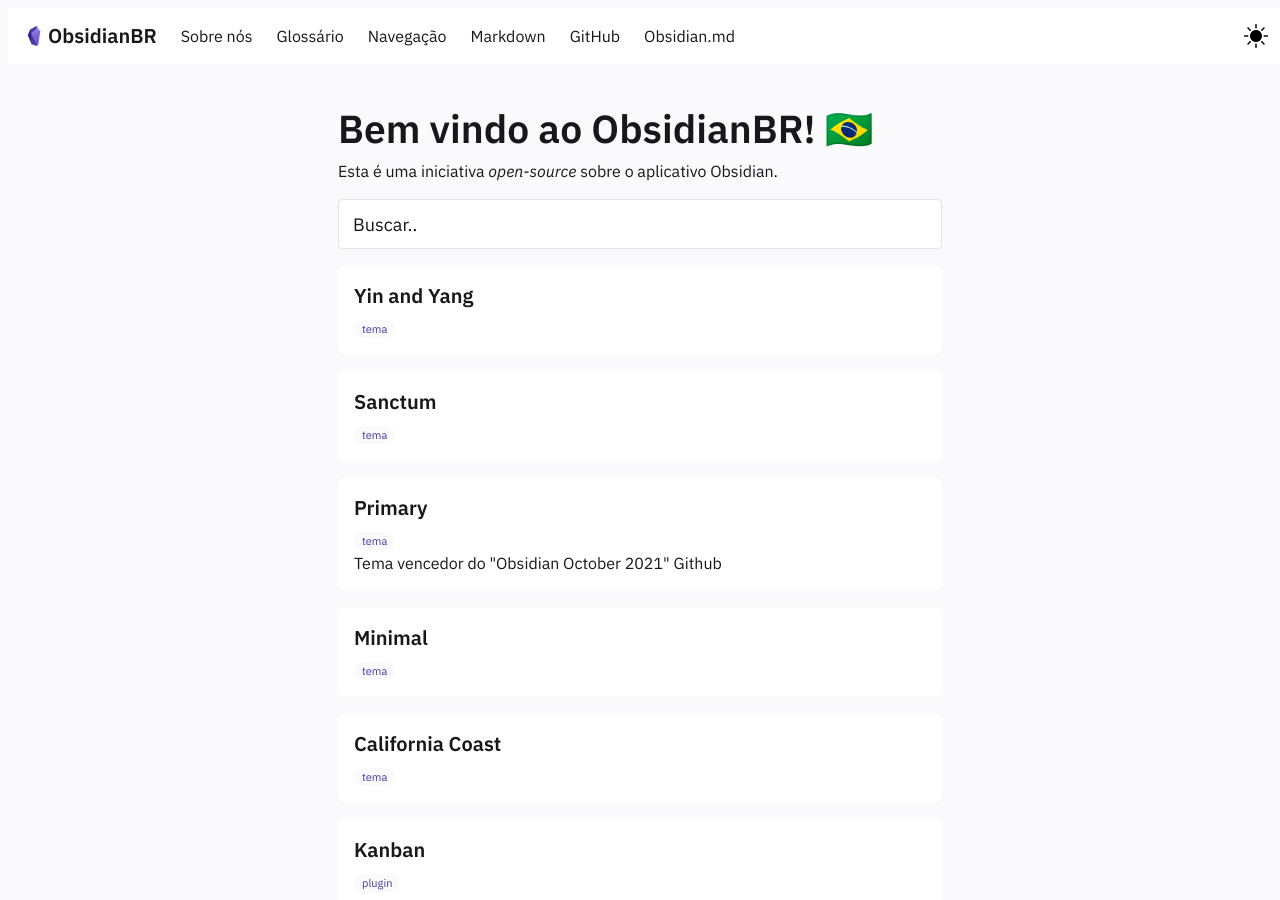
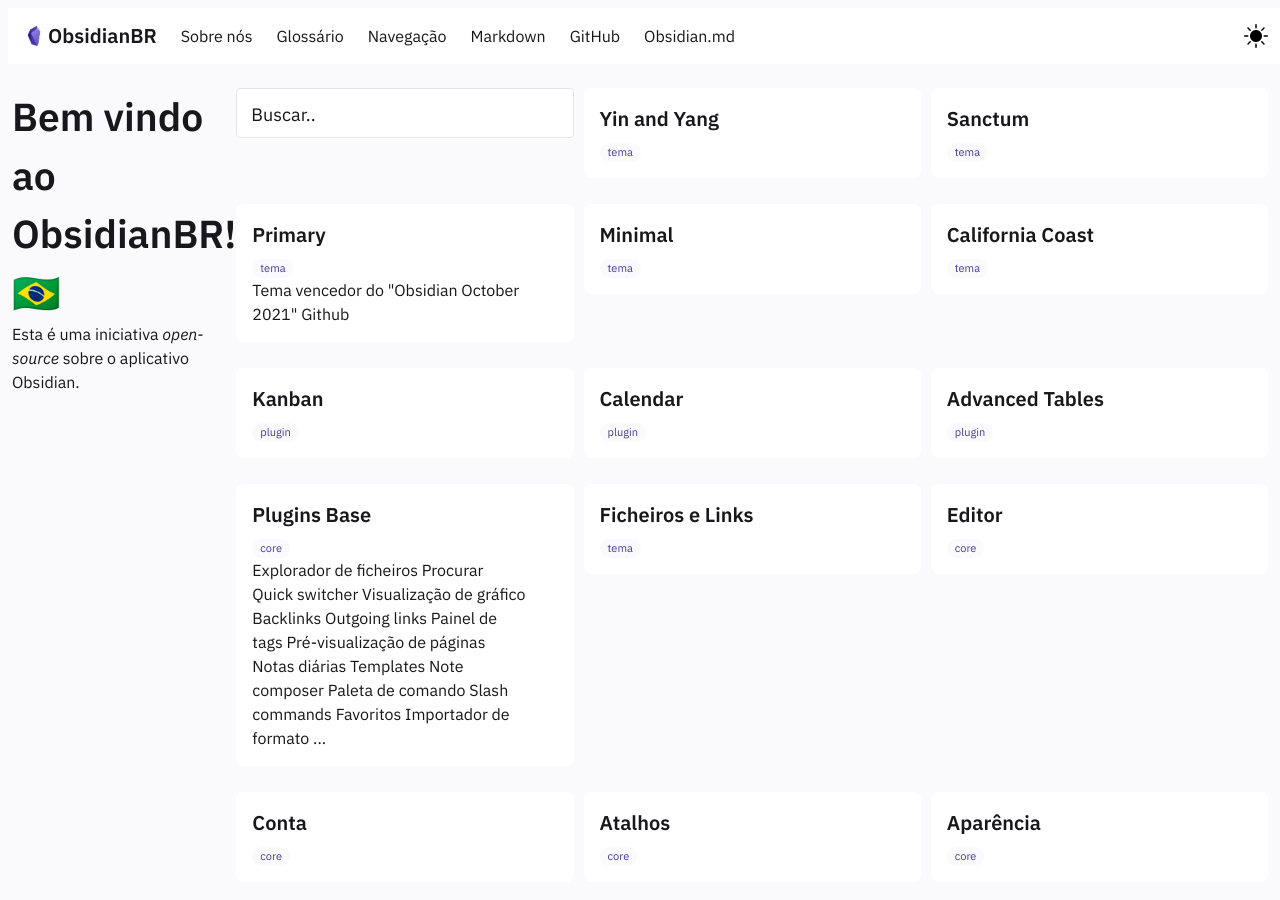
Before and after one commit to obsidianbr/obsidianbr.github.io, a Jekyll site: the page built from pages/index.md, in a window 1280 px wide and 900 px high. Built offline with Jekyll 4.4.1, drawn with Linux system fonts in a browser that asks for light colours.

Commit message:
Update Post.html

```diff
--- a/_layouts/Post.html
+++ b/_layouts/Post.html
@@ -79,8 +79,8 @@
                             <script src="/assets/js/modeswitcher.js"></script>
                     {%- else -%}
                             <!--- Show Feed Part -->
-                    <div class="column is-half">
                             {%- include FeedContent.html -%}
+                    <div class="cardwrapper">
                             {%- include Feed.html -%}
                             {%- include Footer.html -%}
                 </div>
```
